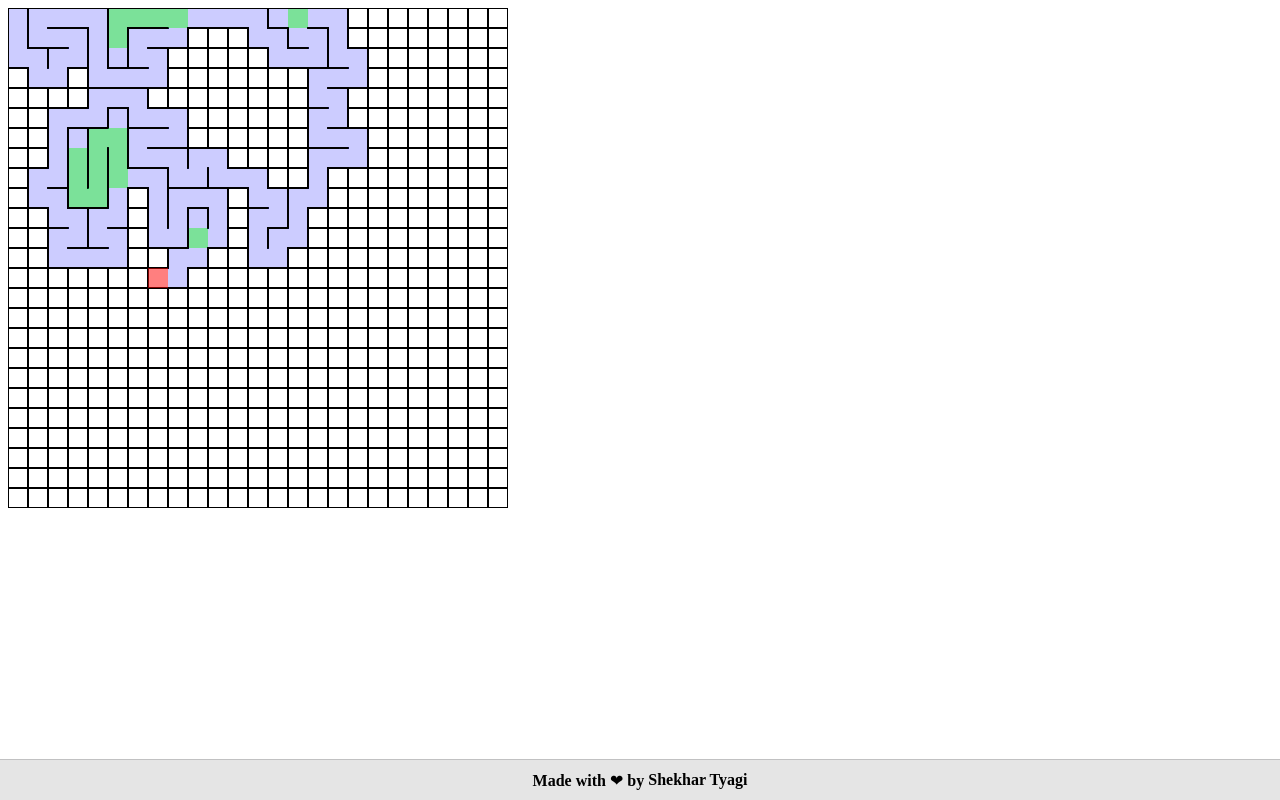
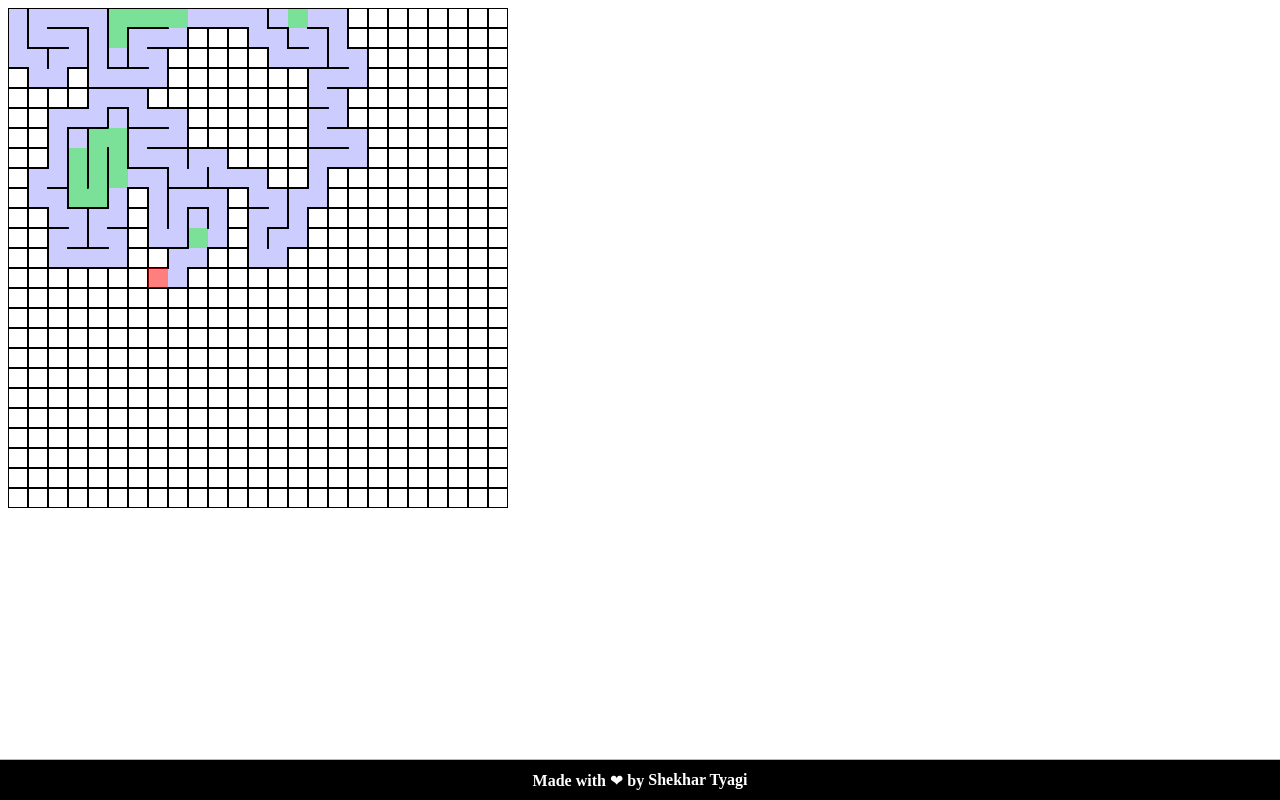
Before and after one commit to notshekhar/Maze_Generation_Recursive_Backtrack_Algorithm, a plain HTML site: page index.html in a window 1280 px wide. Drawn offline with Linux system fonts and the light colour scheme.

Commit message:
Update index.html

```diff
--- a/index.html
+++ b/index.html
@@ -13,17 +13,19 @@
             left: 0px;
             width: 100%;
             height: 40px;
-            background: rgba(0, 0, 0, 0.1);
+            background: rgba(0, 0, 0, 255);
             text-align: center;
             display: flex;
             justify-content: center;
             align-items: center;
             font-weight: 550;
-            box-shadow: -1px 1px 0px 2px rgba(32, 33, 36, .28);
+            box-shadow: -1px 1px 0px 2px rgba(0, 0, 0, .28);
+            font-family: serif;
+            color: white
         }
         footer a{
             text-decoration: none;
-            color: black;
+            color: white;
             font-weight: 600;
         }
     </style>
```
